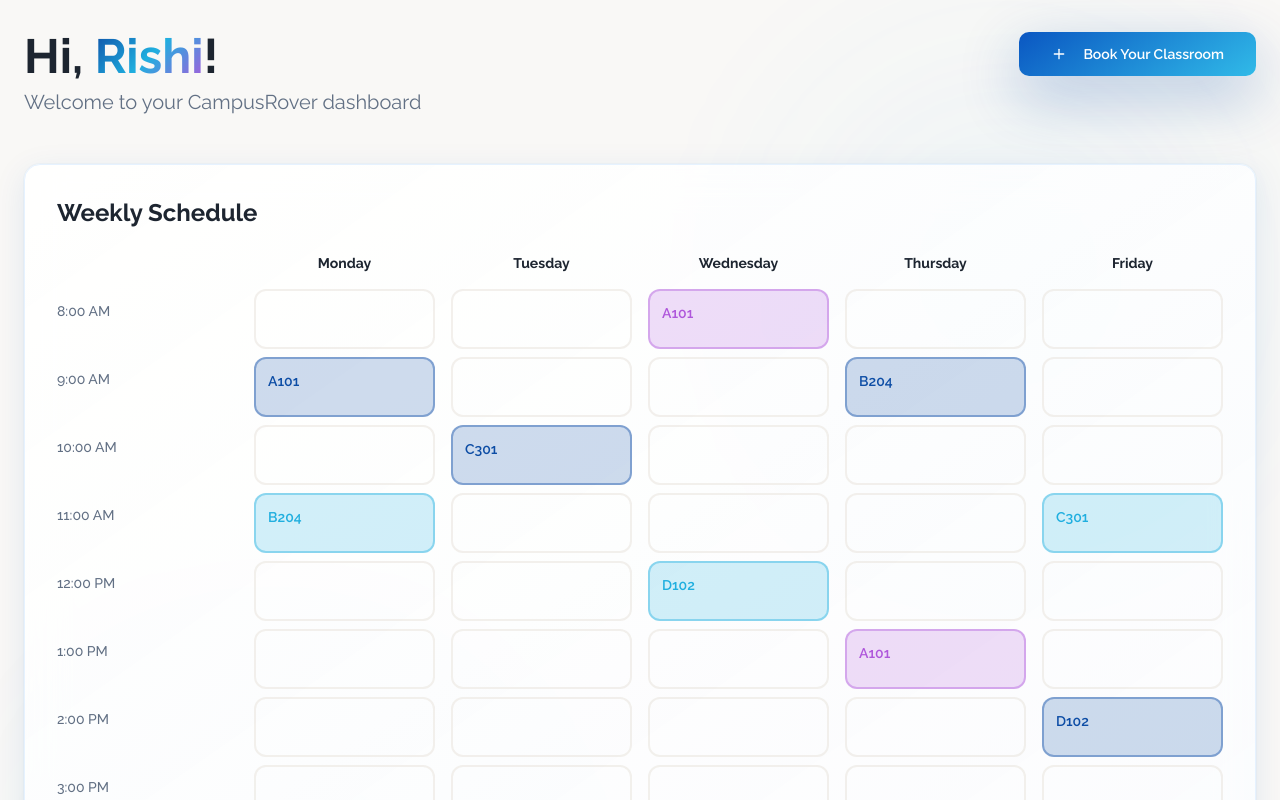
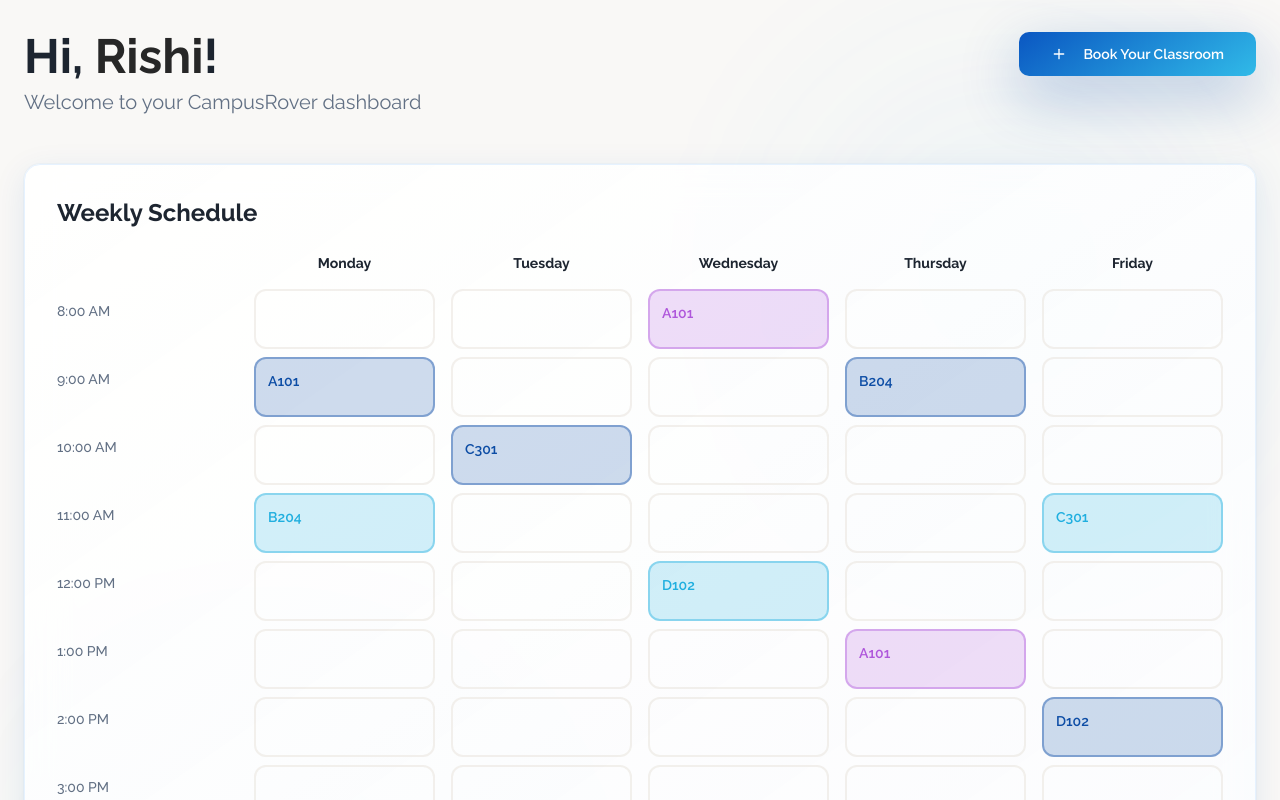
Before and after one commit to rrishi2469/campus-rover-aura, a React (Vite) app: page /dashboard in a window 1280 px wide. Shown: the top 800 px of the page. Built offline with nearby package versions, Linux system fonts and the light colour scheme; the HTML template or start-up script is replaced by a standard one.

Commit message:
Change font color

```diff
--- a/src/pages/Dashboard.tsx
+++ b/src/pages/Dashboard.tsx
@@ -78,7 +78,7 @@ const Dashboard = () => {
         <div className="flex justify-between items-start mb-12 animate-fade-in">
           <div className="space-y-2">
             <h1 className="text-4xl md:text-5xl font-bold text-foreground">
-              Hi, <span className="text-gradient text-[#272727]">Rishi</span>!
+              Hi, <span className="text-[#272727]">Rishi</span>!
             </h1>
             <p className="text-xl text-muted-foreground">
               Welcome to your CampusRover dashboard
```
